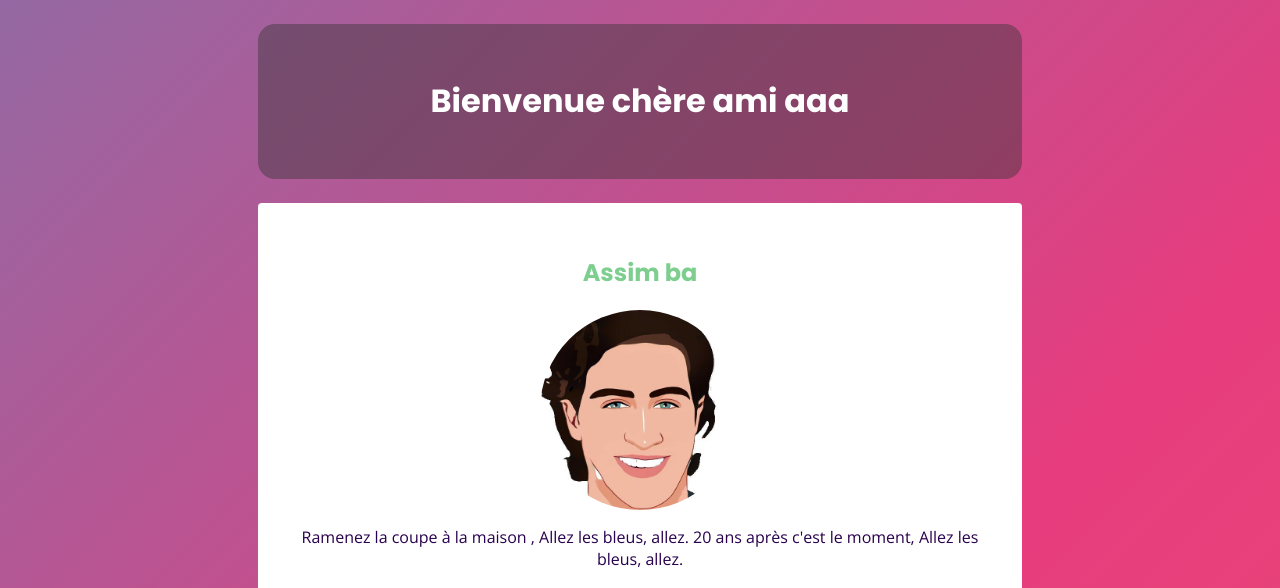
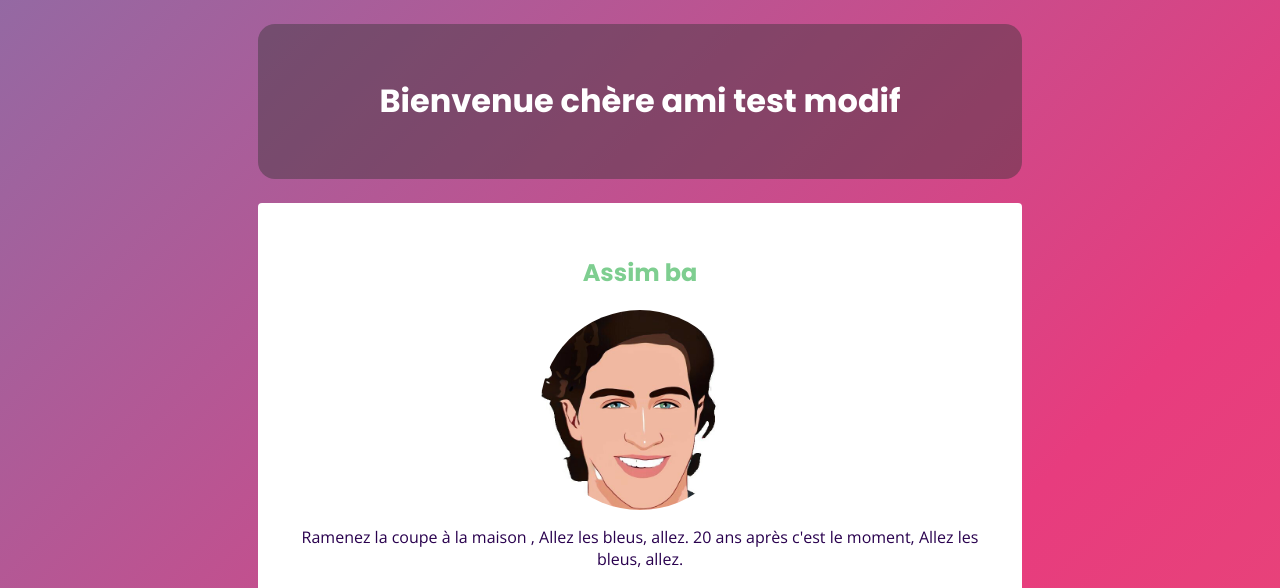
Before and after one commit to AssimB/profile, a plain HTML site: page index.html in a window 1280 px wide. Shown: the top 588 px of the page. Drawn offline with nearby package versions, Linux system fonts and the light colour scheme.

Commit message:
test 1337

```diff
--- a/index.html
+++ b/index.html
@@ -12,7 +12,7 @@
 
   <body>
     <div class="header">
-      <h1>Bienvenue chère ami  aaa</h1>
+      <h1>Bienvenue chère ami test modif</h1>
     </div>
 
     <div class="card-white text-center" id="intro">
```
